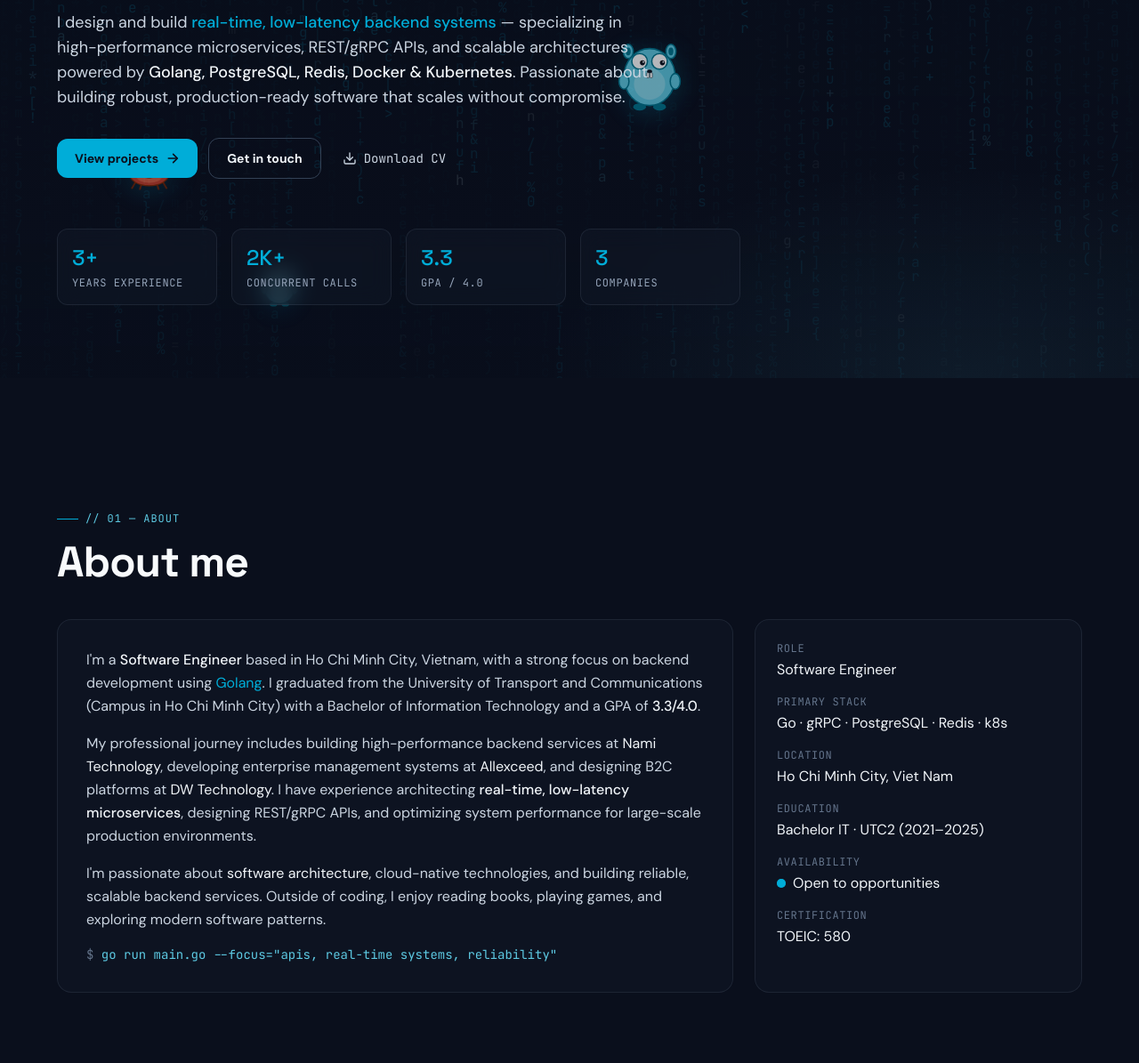
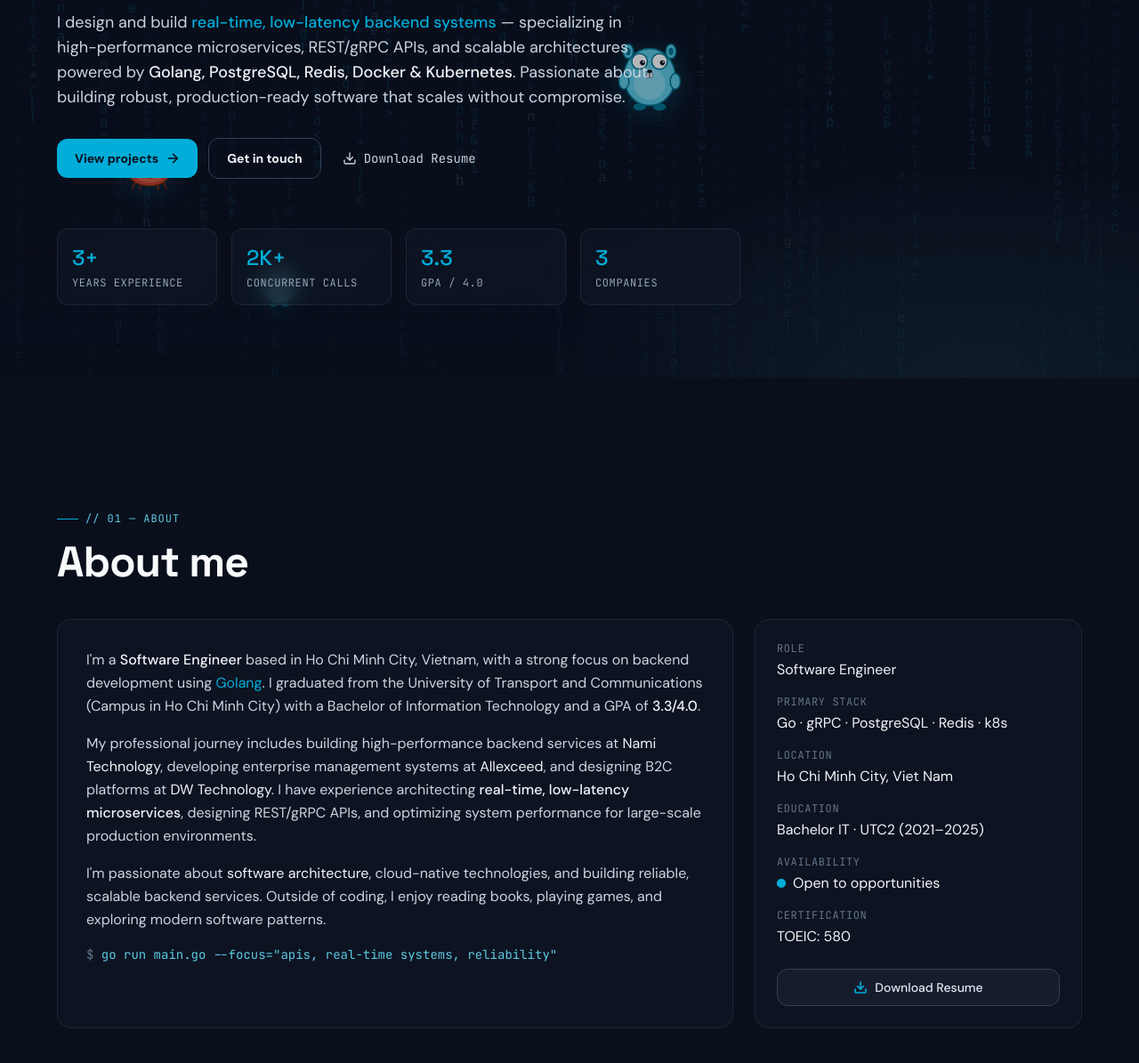
Before and after one commit to dangquyitt/portfolio, a plain HTML site: page index.html in a window 1280 px wide. Shown: the part 375-1570 px from the top of the page at 89% size. Drawn offline with nearby package versions, Linux system fonts and the light colour scheme.

Commit message:
Refactor code structure for improved readability and maintainability

```diff
--- a/index.html
+++ b/index.html
@@ -738,6 +738,14 @@
         </li>
         <li class="col-span-2">
           <a
+            href="Resume.pdf"
+            download="Nguyen-Dang-Quy-Resume.pdf"
+            class="block text-center px-3 py-2 rounded-lg border border-slate-700 text-slate-300 font-medium"
+            >Download Resume</a
+          >
+        </li>
+        <li class="col-span-2">
+          <a
             href="#contact"
             class="block text-center px-3 py-2 rounded-lg bg-accent text-bg-base font-semibold"
             >Contact</a
@@ -802,7 +810,8 @@
               Get in touch
             </a>
             <a
-              href="#"
+              href="Resume.pdf"
+              download="Nguyen-Dang-Quy-Resume.pdf"
               class="inline-flex items-center gap-2 cursor-pointer rounded-xl text-slate-300 hover:text-slate-100 px-3 py-3 text-sm font-mono transition-colors"
             >
               <svg
@@ -819,7 +828,7 @@
                 <path d="M7 10l5 5 5-5" />
                 <path d="M12 15V3" />
               </svg>
-              Download CV
+              Download Resume
             </a>
           </div>
 
@@ -975,6 +984,29 @@
                   Certification
                 </div>
                 <div class="mt-1 text-slate-100">TOEIC: 580</div>
+              </div>
+              <div class="pt-2">
+                <a
+                  href="Resume.pdf"
+                  download="NguyenDangQuy-Resume.pdf"
+                  class="flex items-center justify-center gap-2 w-full py-2.5 rounded-xl bg-slate-800/50 border border-slate-700 hover:bg-slate-800 hover:border-slate-600 text-slate-200 text-sm font-medium transition-all"
+                >
+                  <svg
+                    viewBox="0 0 24 24"
+                    class="w-4 h-4 text-accent"
+                    fill="none"
+                    stroke="currentColor"
+                    stroke-width="2.5"
+                    stroke-linecap="round"
+                    stroke-linejoin="round"
+                    aria-hidden="true"
+                  >
+                    <path d="M21 15v4a2 2 0 0 1-2 2H5a2 2 0 0 1-2-2v-4" />
+                    <path d="M7 10l5 5 5-5" />
+                    <path d="M12 15V3" />
+                  </svg>
+                  Download Resume
+                </a>
               </div>
             </aside>
           </div>
```
Also changed, not shown: 1 other file.
